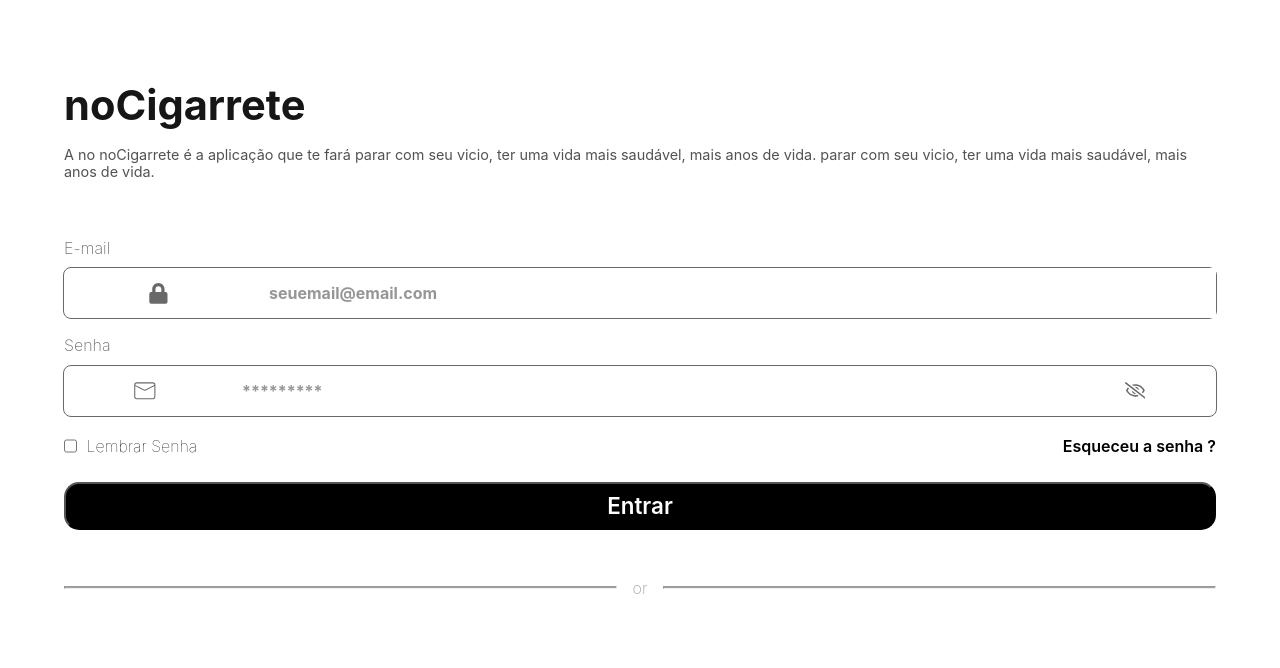
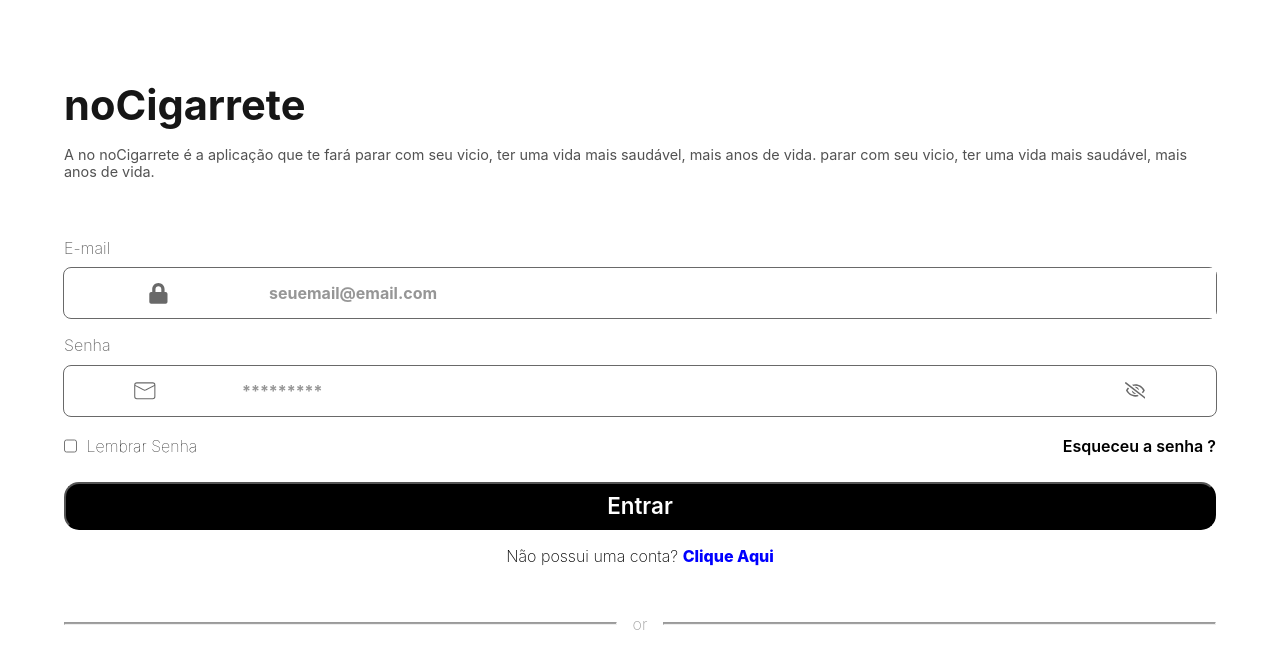
Before and after one commit to fdfborges/noCigarette, a React (Vite) app: page /login in a window 1280 px wide. Shown: the top 668 px of the page. Built offline with nearby package versions, Linux system fonts and the light colour scheme.

Commit message:
Created page of login

```diff
--- a/package.json
+++ b/package.json
@@ -16,7 +16,7 @@
     "react": "^19.1.0",
     "react-dom": "^19.1.0",
     "react-icons": "^5.5.0",
-    "react-router-dom": "^7.7.0",
+    "react-router-dom": "^7.7.1",
     "sass": "^1.89.2",
     "yup": "^1.6.1"
   },
--- a/src/App.jsx
+++ b/src/App.jsx
@@ -1,6 +1,5 @@
 import React from "react";
 import { Route, Routes, BrowserRouter } from "react-router-dom";
-
 import { Home } from "./pages/Home/Home.jsx";
 import Sondagem from "./pages/Sondagem/Sondagem.jsx";
 import Login from "./pages/Login/Login.jsx";
--- a/src/pages/Home/Home.jsx
+++ b/src/pages/Home/Home.jsx
@@ -3,6 +3,8 @@ import './Home.scss';
 import { GoogleLogin, googleLogout } from '@react-oauth/google';
 import { jwtDecode } from 'jwt-decode';
 import { useNavigate } from 'react-router-dom';
+import { BrowserRouter, Routes, Route } from 'react-router-dom';
+import Login from '../Login/Login';
 
 export const Home = () => {
 
@@ -13,6 +15,13 @@ export const Home = () => {
 
   }
 
+  const handleLoginClick = () => {
+    navigate('/login');
+  };
+  const handleHomeClick = () => {
+    navigate('/Home');
+  };
+
   return (
     <>
       <div className="containerLoginRegisterPrincipal">
@@ -21,8 +30,8 @@ export const Home = () => {
           <p className='LoginSubtitle'>A no noCigarrete é a aplicação que te fará parar com seu vicio, ter uma vida mais saudável, mais anos de vida. parar com seu vicio, ter uma vida mais saudável, mais anos de vida.</p>
         </div>
         <div className='MeioLoginRegister'>
-          <button>Login</button>
-          <button>Sign Up</button>
+          <button onClick={handleLoginClick}>Login</button>
+          <button onClick={handleHomeClick}>Sign Up</button>
         </div>
         <div className='FooterLoginRegister'>
           <div className="FooterLineOr">
--- a/src/pages/Login/Login.jsx
+++ b/src/pages/Login/Login.jsx
@@ -16,6 +16,7 @@ export default function Login() {
             </div>
             <div className="containerMeioLogin">
                 <FormLogin />
+                <span>Não possui uma conta? <a href="#"><strong>Clique Aqui</strong></a></span>
             </div>
             <div className="containerFooterLogin">
                 <div className="FooterLineOr">
--- a/src/pages/Login/Login.scss
+++ b/src/pages/Login/Login.scss
@@ -12,6 +12,7 @@
         flex-direction: column;
         text-align: start;
         gap: 1rem;
+
         .LoginSubtitle {
             font-size: 0.9rem;
             font-weight: 400;
@@ -21,6 +22,20 @@
 
     .containerMeioLogin {
         width: 100%;
+        display: flex;
+        flex-direction: column;
+        align-items: center;
+        gap: 1rem;
+
+        span {
+            a {
+                text-decoration: none;
+                strong {
+                    color: blue;
+                    font-weight: 800;
+                }
+            }
+        }
     }
 
     .containerFooterLogin {
```
Also changed, not shown: 1 other file (tests, documents, lock files or other folders).
